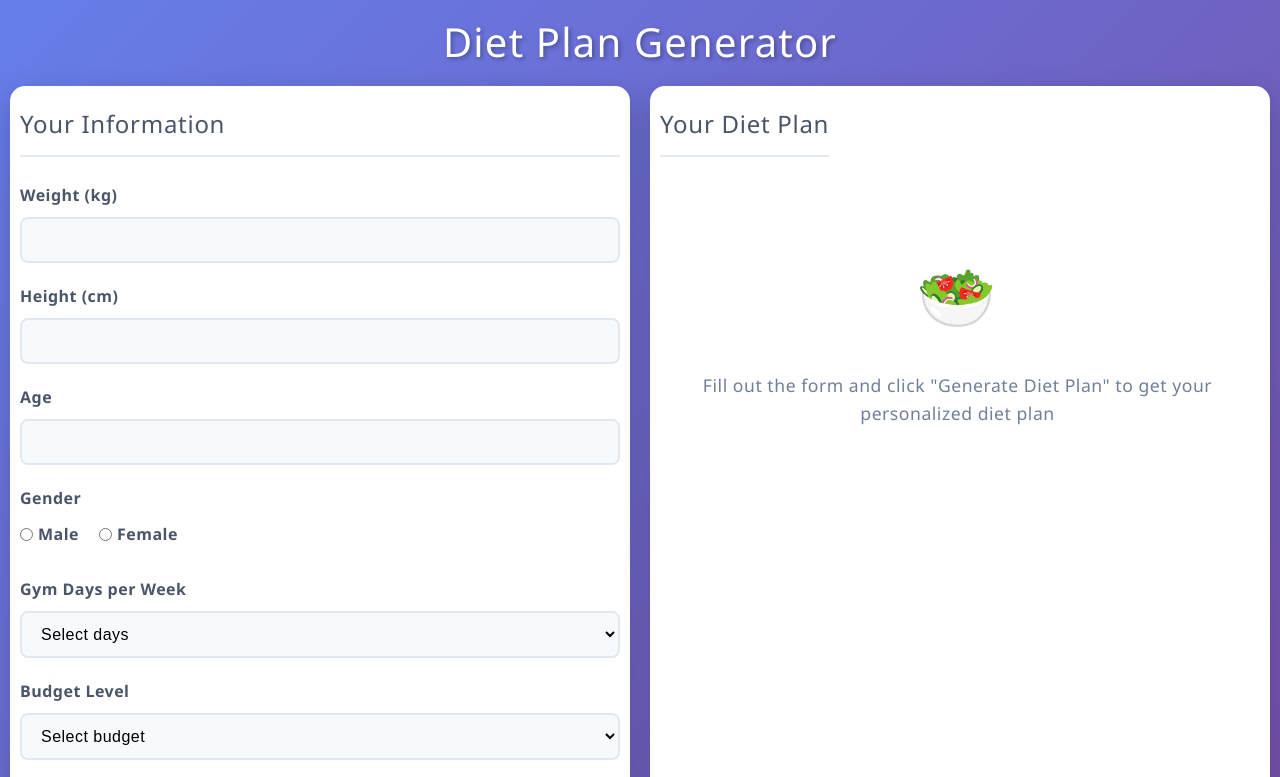
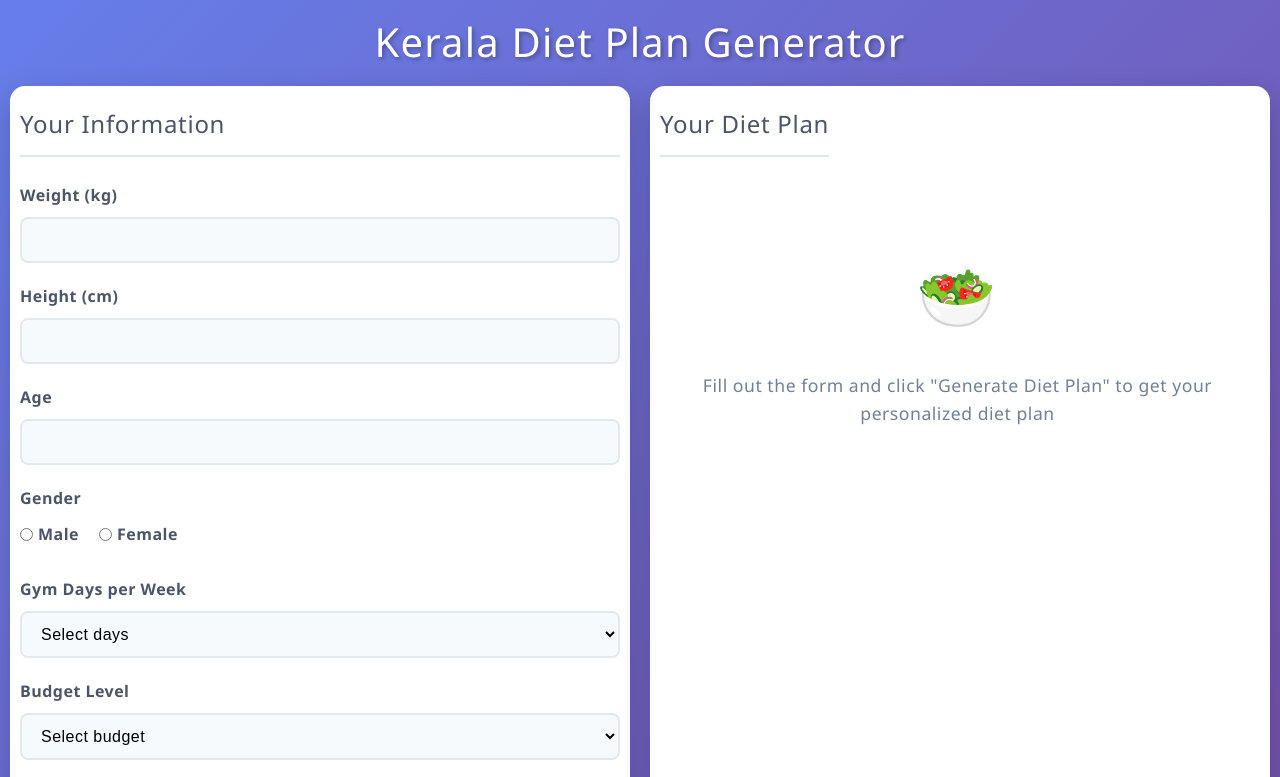
Before and after one commit to joyal4803/ai-diet-plan, a website: page public/index.html in a window 1280 px wide. Shown: the top 777 px of the page. Drawn offline with nearby package versions, Linux system fonts and the light colour scheme.

Commit message:
index.html

```diff
--- a/public/index.html
+++ b/public/index.html
@@ -19,7 +19,7 @@
 <body>
     <div class="container">
         <header>
-            <h1>Diet Plan Generator</h1>
+            <h1>Kerala Diet Plan Generator</h1>
             <!-- <p>Get your personalized diet plan using AI</p> -->
         </header>
 
```
